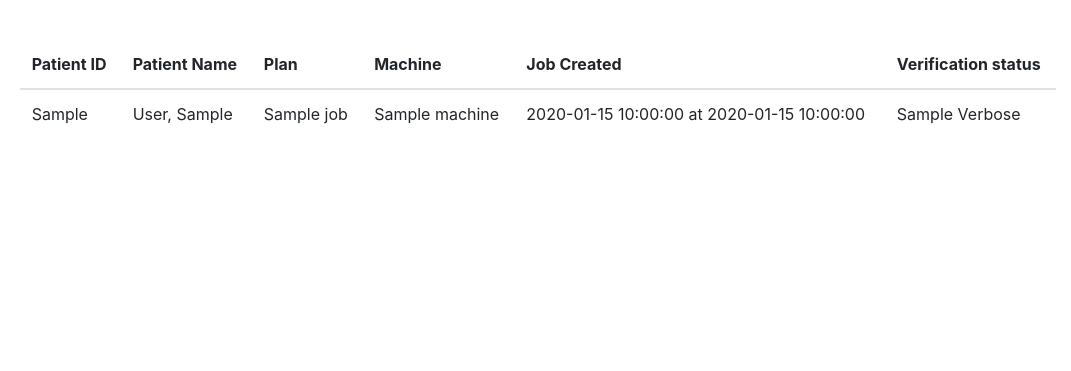
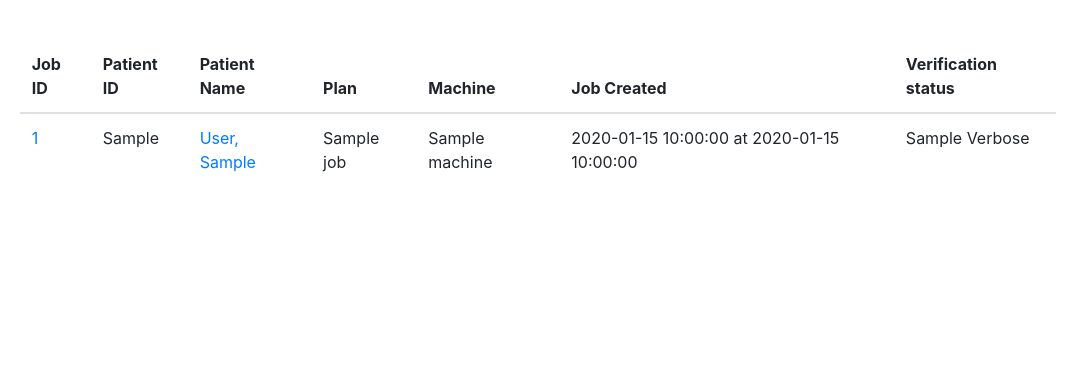
Before and after one commit to Toni-SM/PRIMO_WEBSITE, a Flask app: template primo_website/templates/jobs.html in a window 1280 px wide. Shown: the part 106-477 px from the top of the page, without its empty margins (102-1173 px from the left). Run offline with Flask 2, Linux system fonts and the light colour scheme; the template is opened without the code that fills it: most values are stand-ins (such as "Sample title", 1, 10 or a date in 2020); data that the repository does not hold is empty.

Commit message:
Add link for job and patient details in jobs page

```diff
--- a/primo_website/templates/jobs.html
+++ b/primo_website/templates/jobs.html
@@ -36,6 +36,7 @@
                 <table class="table table-hover table-responsive-sm">
                     <thead class="table-borderless">
                         <tr>
+                            <th scope="col">Job ID</th>
                             <th scope="col">Patient ID</th>
                             <th scope="col">Patient Name</th>
                             <th scope="col">Plan</th>
@@ -49,8 +50,17 @@
                         {% for job in jobs %}
                             <tr id="{{ job.id }}" >
                                 {# <th scope="row">{{ job.job_id }}</th> #}
+                                <td>
+                                    <a href="/job/{{ job.job_ID }}">
+                                    {{ job.job_ID }}
+                                    </a>
+                                </td>
                                 <td> {{ job.patient.patient_ID2 }} </td>
-                                <td> {{ [job.patient.patient_lname, job.patient.patient_fname] | join(', ') | title }} </td>
+                                <td>
+                                    <a href="/patient/{{ job.patient.patient_ID }}">
+                                    {{ [job.patient.patient_lname, job.patient.patient_fname] | join(', ') | title }}
+                                    </a>
+                                </td>
                                 <td> {{ job.plan_name }}</td>
                                 <td> {{ job.machine }} </td>
                                 <td> {{ [job.job_date, job.job_time] | join(' at ') }} </td>
```
